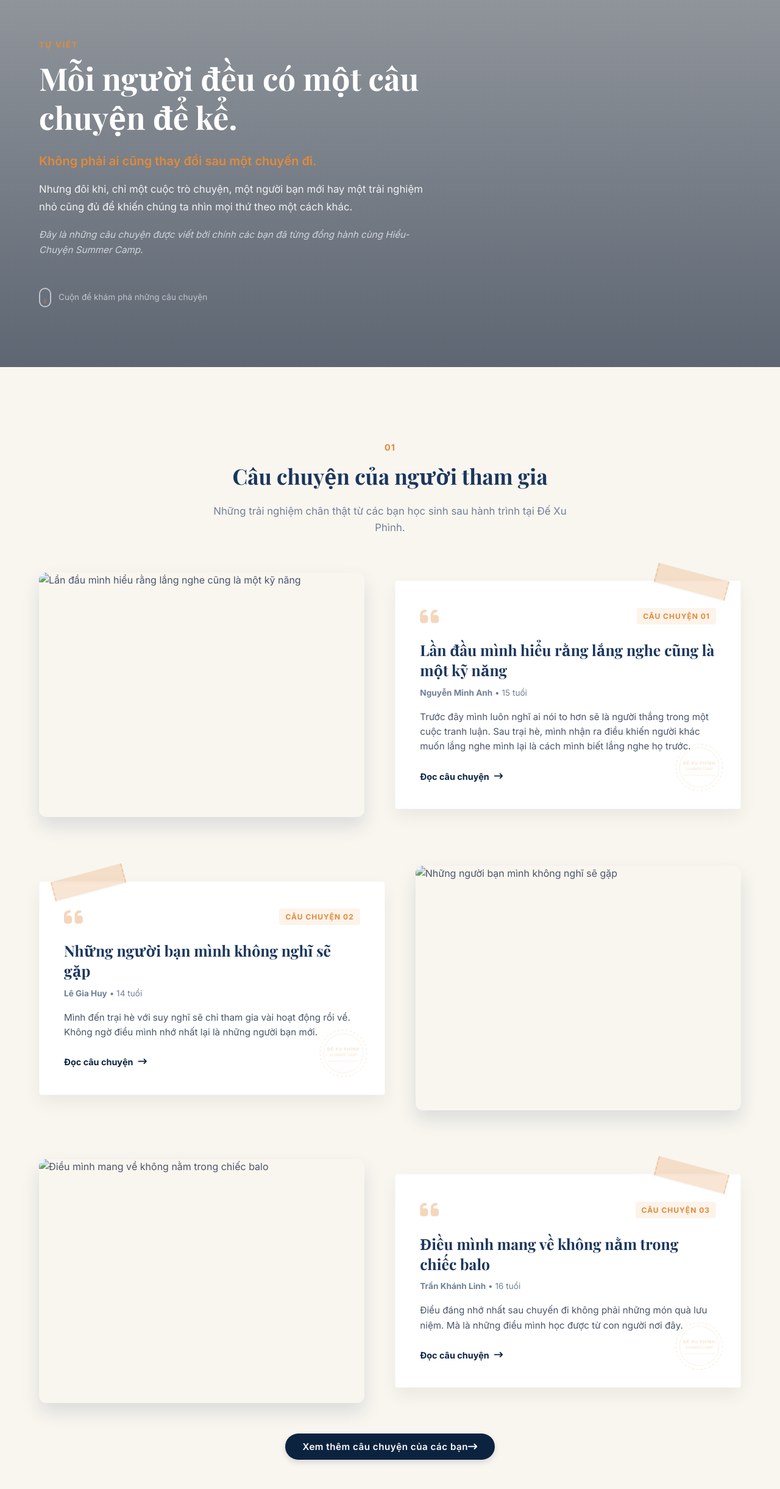
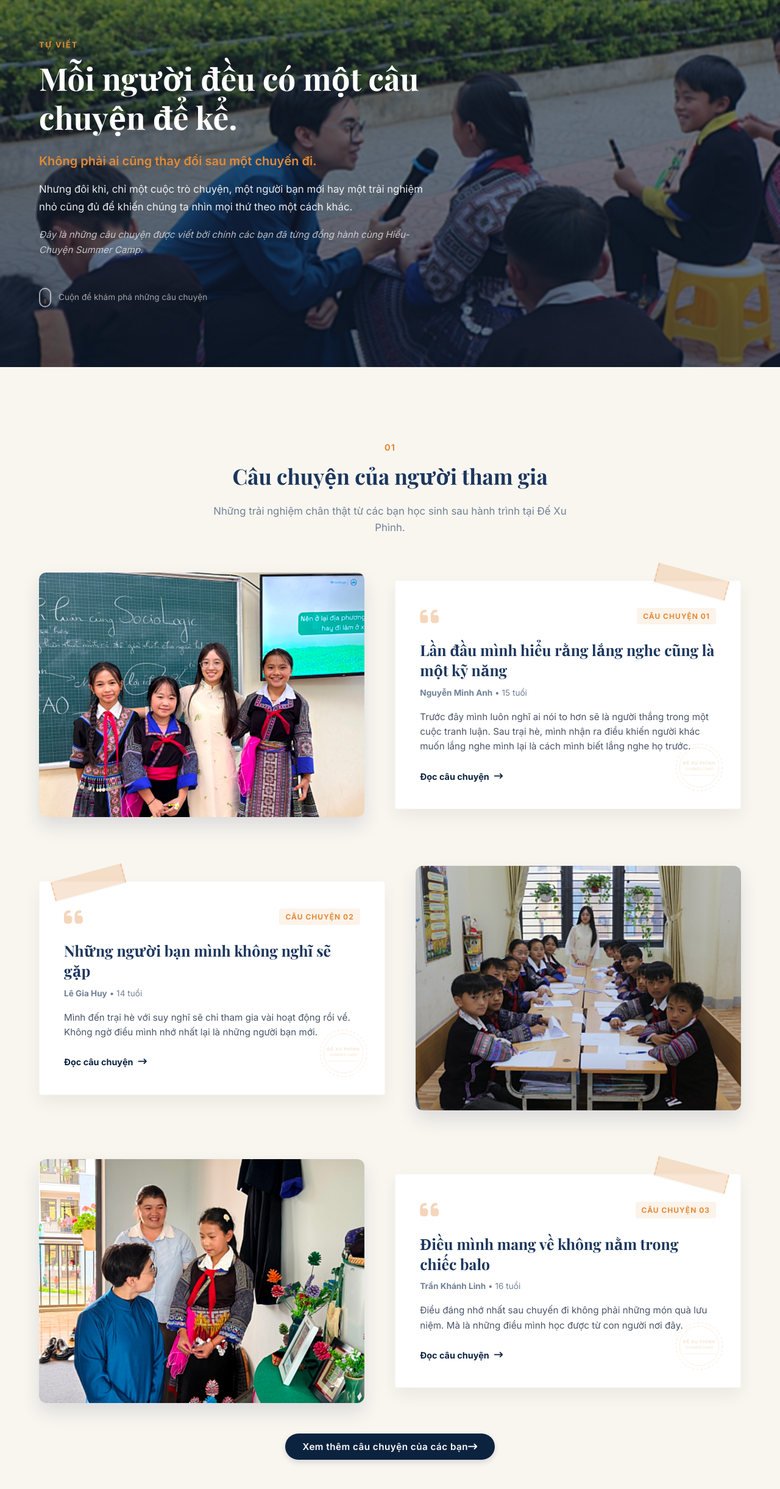
Before and after one commit to KasumiYae/web_hieu_chuyen, a plain HTML site: page chuyen-tro/index.html in a window 1280 px wide. Shown: the part 118-2560 px from the top of the page at 61% size. Drawn offline with nearby package versions, Linux system fonts and the light colour scheme; a web font is replaced by a local one.

Commit message:
add image

```diff
--- a/chuyen-tro/index.html
+++ b/chuyen-tro/index.html
@@ -48,7 +48,7 @@
     </header>
 
     <!-- Hero Section -->
-    <section class="hero-section" id="story-page" style="background-image: linear-gradient(rgba(10, 25, 47, 0.4), rgba(10, 25, 47, 0.65)), url('assets/hero.png');">
+    <section class="hero-section" id="story-page" style="background-image: linear-gradient(rgba(10, 25, 47, 0.4), rgba(10, 25, 47, 0.65)), url('image/1.jpeg');">
         <div class="hero-container">
             <div class="hero-content">
                 <span class="hero-badge">TỰ VIẾT</span>
@@ -84,7 +84,7 @@
                 <!-- Card 01 (Image left, content right) -->
                 <div class="story-card" data-aos="fade-up">
                     <div class="story-image-wrapper">
-                        <img src="assets/card1.png" alt="Lần đầu mình hiểu rằng lắng nghe cũng là một kỹ năng" class="story-img">
+                        <img src="image/2.jpeg" alt="Lần đầu mình hiểu rằng lắng nghe cũng là một kỹ năng" class="story-img">
                     </div>
                     <div class="story-postcard">
                         <div class="washi-tape washi-tape-top-right"></div>
@@ -115,7 +115,7 @@
                 <!-- Card 02 (Content left, image right) -->
                 <div class="story-card card-reverse" data-aos="fade-up">
                     <div class="story-image-wrapper">
-                        <img src="assets/card2.png" alt="Những người bạn mình không nghĩ sẽ gặp" class="story-img">
+                        <img src="image/3.jpeg"" alt="Những người bạn mình không nghĩ sẽ gặp" class="story-img">
                     </div>
                     <div class="story-postcard">
                         <div class="washi-tape washi-tape-top-left"></div>
@@ -146,7 +146,7 @@
                 <!-- Card 03 (Image left, content right) -->
                 <div class="story-card" data-aos="fade-up">
                     <div class="story-image-wrapper">
-                        <img src="assets/card3.png" alt="Điều mình mang về không nằm trong chiếc balo" class="story-img">
+                        <img src="image/4.jpeg" alt="Điều mình mang về không nằm trong chiếc balo" class="story-img">
                     </div>
                     <div class="story-postcard">
                         <div class="washi-tape washi-tape-top-right"></div>
--- a/home/style.css
+++ b/home/style.css
@@ -230,11 +230,11 @@ button {
 }
 
 .left-side {
-    background-image: url("image/anh_nen_hero.jpg"); /* Fallback if single image handles layout split */
+    background-image: url("image/backhome.jpeg"); /* Fallback if single image handles layout split */
 }
 
 .right-side {
-    background-image: url("image/anh_nen_hero.jpg");
+    background-image: url("image/backhome.jpeg");
     background-position: right center;
 }
 
```
Also changed, not shown: hieu/index.html (+1 -1 lines), chuyen-tro/image/1.jpeg (added), chuyen-tro/image/2.jpeg (added), chuyen-tro/image/3.jpeg (added), chuyen-tro/image/4.jpeg (added), hieu/image/hieu_home.jpeg (added), home/image/backhome.jpeg (added).
